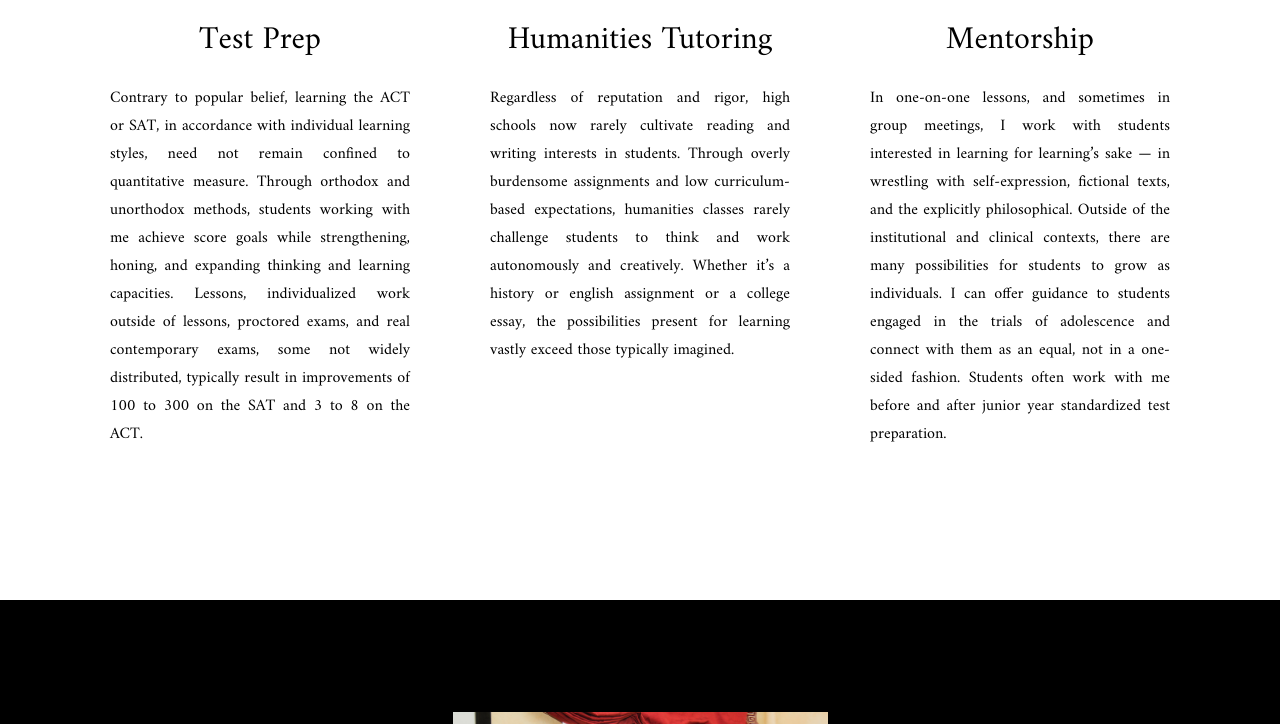
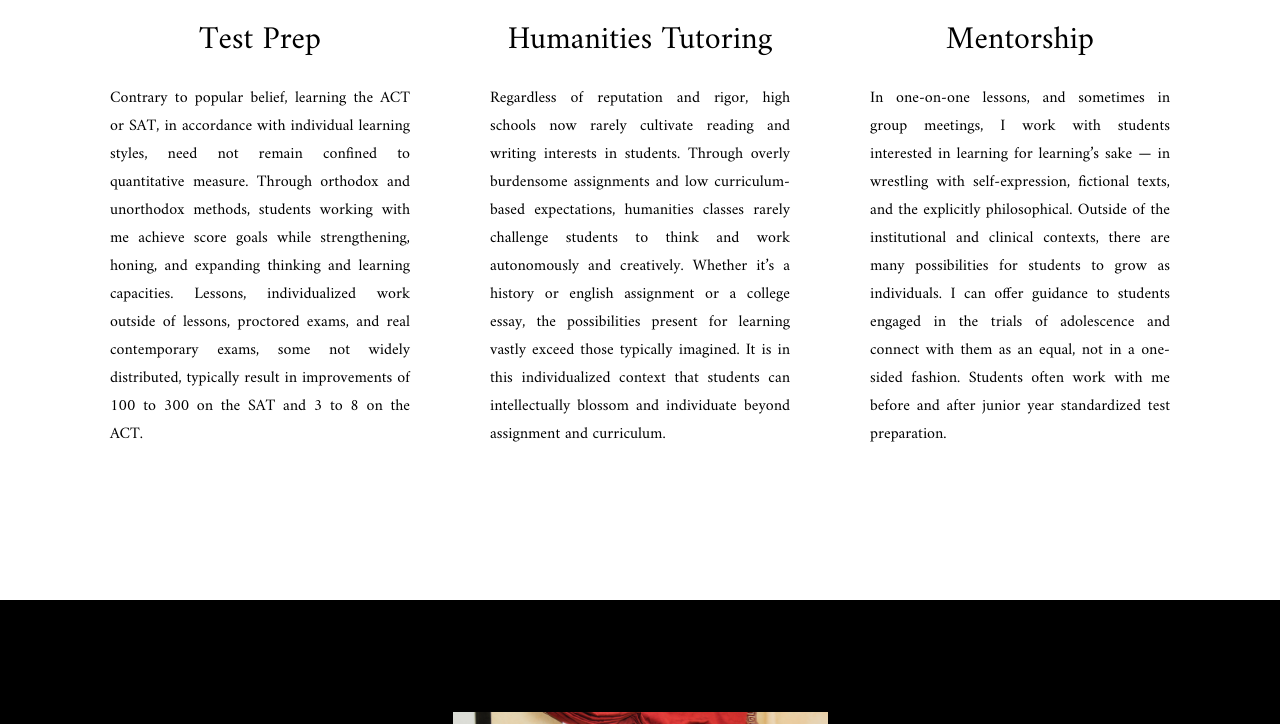
Before and after one commit to aaronzomback/zevprep, a Jekyll site: the page built from index.html, in a window 1280 px wide and 900 px high, scrolled down 1417 px, cut to the strip 176-900 px from the top of the window. Built offline with Jekyll 4.4.1, drawn with Linux system fonts in a browser that asks for light colours; nearby versions of some CDN libraries; some of the changed text lies outside the part shown.

Commit message:
add sentence to humanities paragraph/remove personal about me

```diff
--- a/index.html
+++ b/index.html
@@ -59,7 +59,7 @@ layout: default
            </a>
           </div>
           <h2>Humanities Tutoring</h2>
-          <p>Regardless of reputation and rigor, high schools now rarely cultivate reading and writing interests in students. Through overly burdensome assignments and low curriculum-based expectations, humanities classes rarely challenge students to think and work autonomously and creatively. Whether it’s a history or english assignment or a college essay, the possibilities present for learning vastly exceed those typically imagined.</p>
+          <p>Regardless of reputation and rigor, high schools now rarely cultivate reading and writing interests in students. Through overly burdensome assignments and low curriculum-based expectations, humanities classes rarely challenge students to think and work autonomously and creatively. Whether it’s a history or english assignment or a college essay, the possibilities present for learning vastly exceed those typically imagined. It is in this individualized context that students can intellectually blossom and individuate beyond assignment and curriculum.</p>
         </div>
     </div>
     <div class="act">
@@ -94,9 +94,6 @@ layout: default
             </p>
             <p>
               Throughout my time navigating the educational landscape, I received what is considered a rigorous education and pursued the opportunities most naturally available. Nevertheless, individual time and attention with teachers was rare and even when I was able to find some, the time was temporary and very focused on the class material at hand. I was rarely encouraged to broaden my interests, discover passions, and reflect on life and myself. Certainly the topic of original creative work was never broached. Now I hope to offer these possibilities to my students. Keeping a notebook, executing daily habits, developing concentration abilities, and building a robust work ethic are all actions I emphasize.
-            </p>
-            <p>
-              In my spare time I read philosophy and novels translated into English and watch similar films, though I do enjoy many American films made before 2000 or so. I also meditate, make short films, write, fly my drone, and stack satoshis.
             </p>
             </div>
         </section>
```
